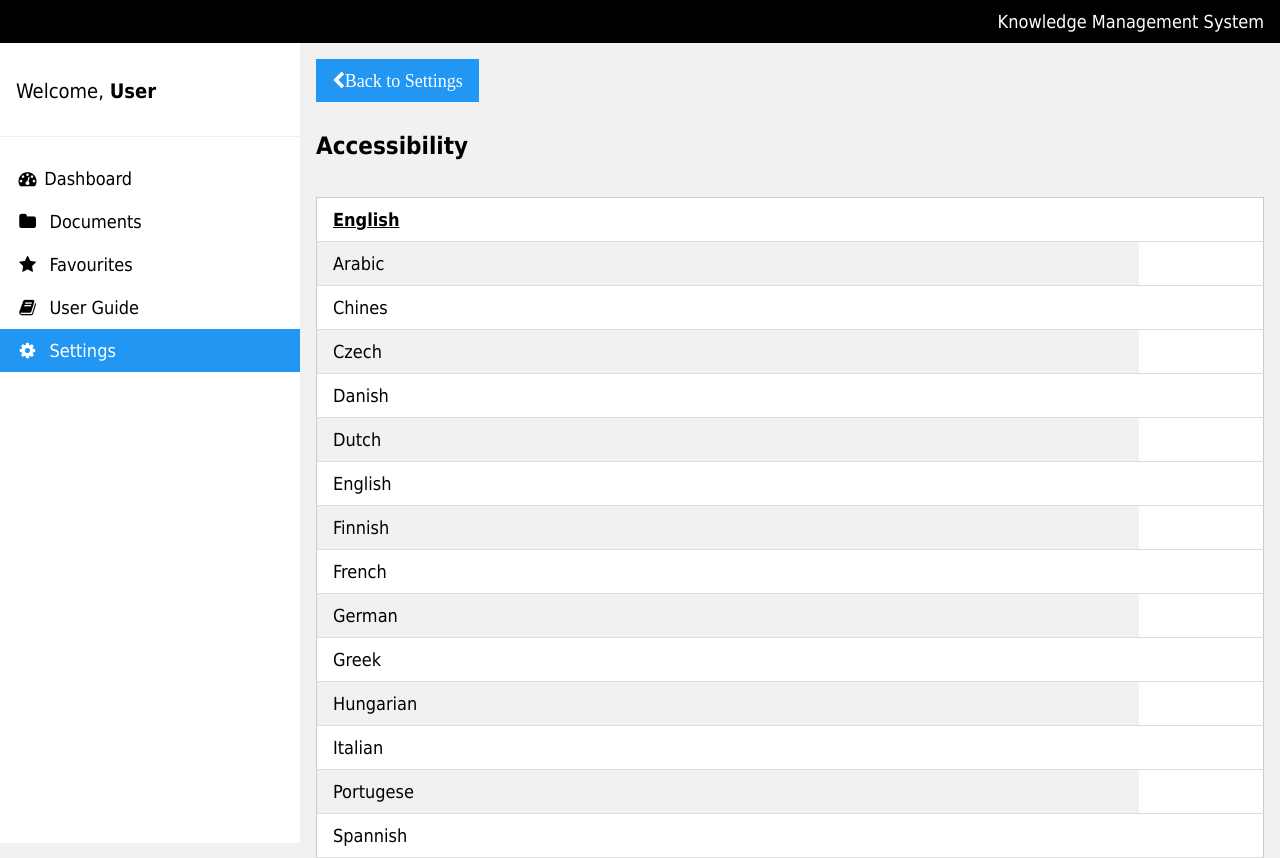
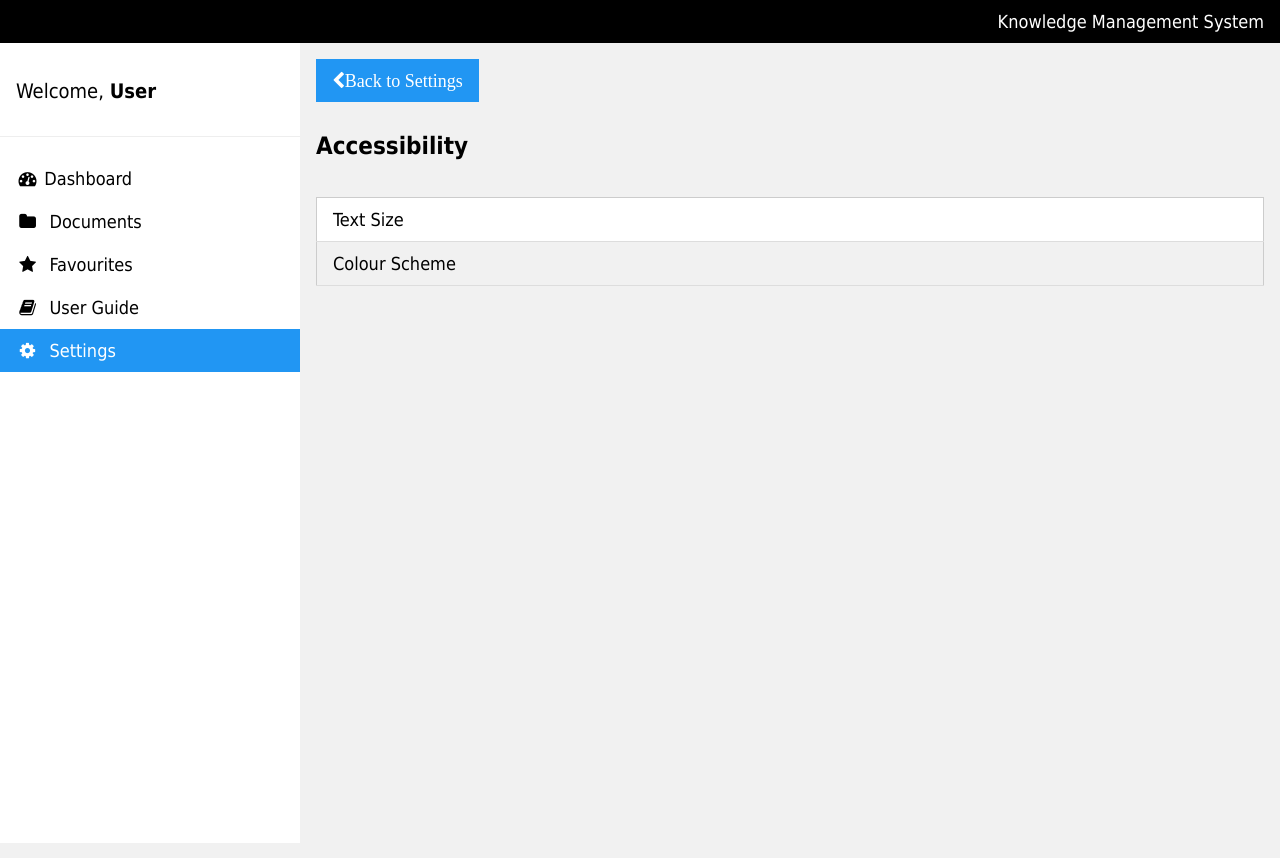
Before and after one commit to Jo-Hastie/jo-hastie.knowledgemanagement.io, a website: page accessibility.html in a window 1280 px wide. After the commit the page ends 800 px from the top, so only its background shows below. Drawn offline with nearby package versions, Linux system fonts and the light colour scheme.

Commit message:
accessibility

```diff
--- a/accessibility.html
+++ b/accessibility.html
@@ -60,38 +60,10 @@ html,body,h1,h2,h3,h4,h5 {font-family: "tahoma", sans-serif}
   <div class="w3-container">
     <table class="w3-table w3-striped w3-bordered w3-border w3-large w3-hoverable w3-white">
         <tr>
-            <th><u>English</u></th>
+            <td>Text Size</td>
           </tr>
           <tr>
-            <td>Arabic</td>
-          </tr>
-          <tr>
-            <td>Chines</td>
-          </tr><tr>
-            <td>Czech</td>
-          </tr><tr>
-            <td>Danish</td>
-          </tr><tr>
-            <td>Dutch</td>
-          </tr><tr>
-            <td>English</td>
-          </tr><tr>
-            <td>Finnish</td>
-          </tr><tr>
-            <td>French<td>
-          </tr><tr>
-            <td>German</td>
-          </tr><tr>
-            <td>Greek</td>
-          </tr><tr>
-            <td>Hungarian</td>
-          </tr><tr>
-            <td>Italian</td>
-          </tr><tr>
-            <td>Portugese</td>
-          </tr><tr>
-            <td>Spannish</td>
-          </tr>
+            <td>Colour Scheme</td>
           </tr>
     </table>
 
```
